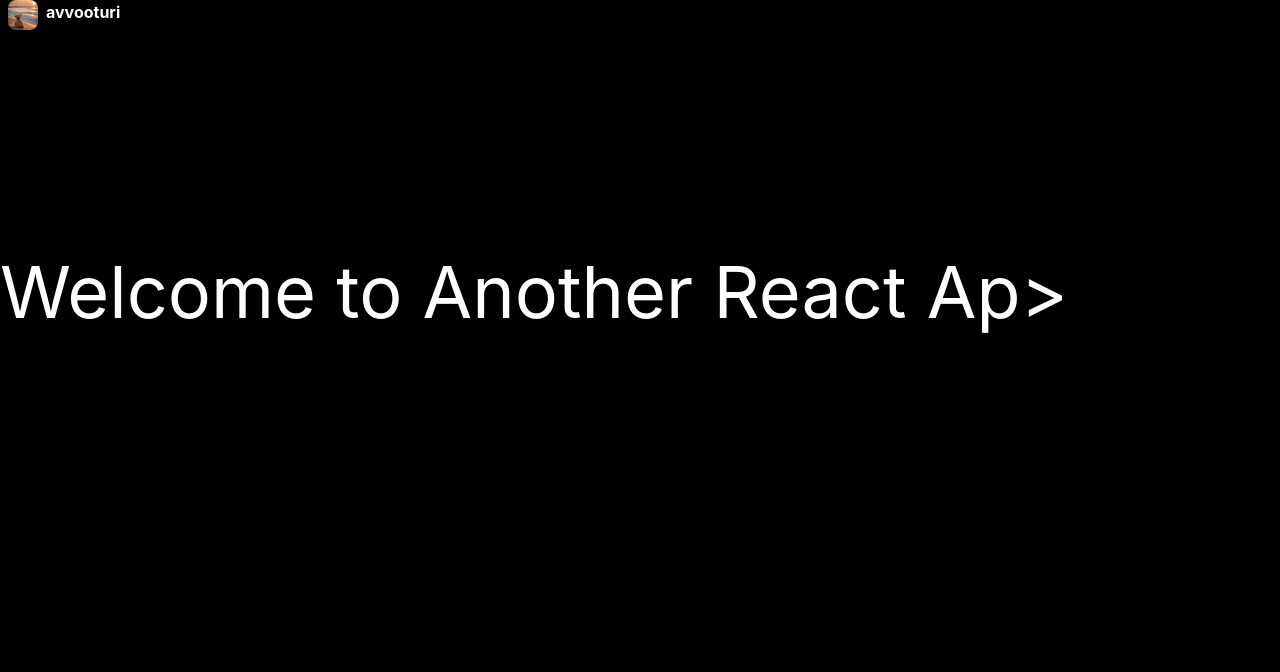
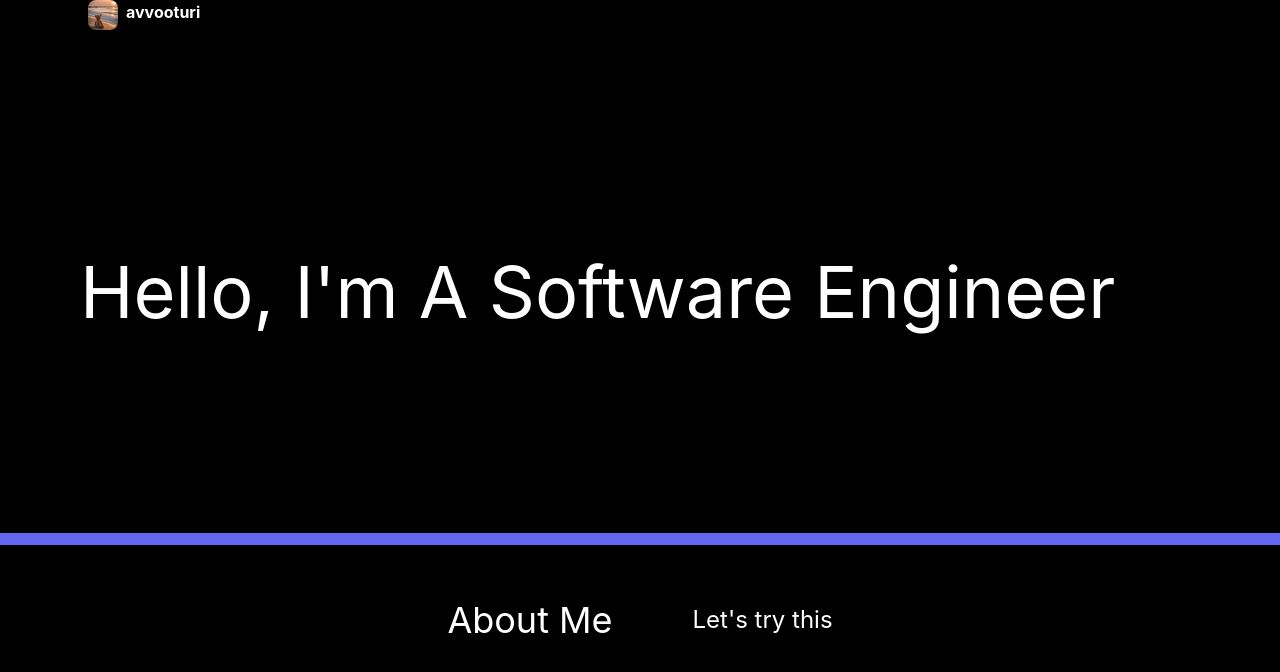
Before and after one commit to avvooturi/portfolio_site, a React (Create React App) app in the folder my-app/: page / in a window 1280 px wide. Shown: the top 672 px of the page. Built offline with nearby package versions, Linux system fonts and the light colour scheme.

Commit message:
about me and border made

```diff
--- a/my-app/src/App.jsx
+++ b/my-app/src/App.jsx
@@ -5,7 +5,7 @@ import { ReactTyped } from "react-typed";
 function Logo() {
   return (
     <>
-    <div className='flex space-x-2'>
+    <div className='absolute inset-x-20 flex space-x-2'>
       <img
         className="rounded-lg ml-2 float-left"
         src={logo}
@@ -23,11 +23,11 @@ function Logo() {
 function Title() {
   return (
     <>
-      <div className='absolute inset-y-64 left-0'>
+      <div className='absolute inset-y-64 left-20'>
         <h1 className='text-white text-7xl'>
-          Welcome to {" "}
+          Hello, I'm {" "}
           <ReactTyped
-            strings={["Another React App"]}
+            strings={["Arjun Vooturi", "A Software Engineer"]}
             typeSpeed={100}
             loop
             backSpeed={20}
@@ -40,12 +40,29 @@ function Title() {
   );
 }
 
+function About() {
+  return (
+    <>
+    <div className='absolute inset-x-32 top-3/4 flex justify-center items-center'>
+      <h1 className='text-4xl text-white'>
+      About Me
+      </h1>
+      <h3 className='text-2xl text-white ml-20'>
+      Let's try this
+      </h3>
+    </div>
+    </>
+  );
+}
+
 export default function App() {
   return (
     <>
     <div className='min-h-screen bg-black'>
       <Logo/>
       <Title/>
+      <div className='absolute inset-x-0 top-2/3 border-t-4 border-indigo-500 border-8'></div>
+      <About/>
     </div>
     </>
   );
```
